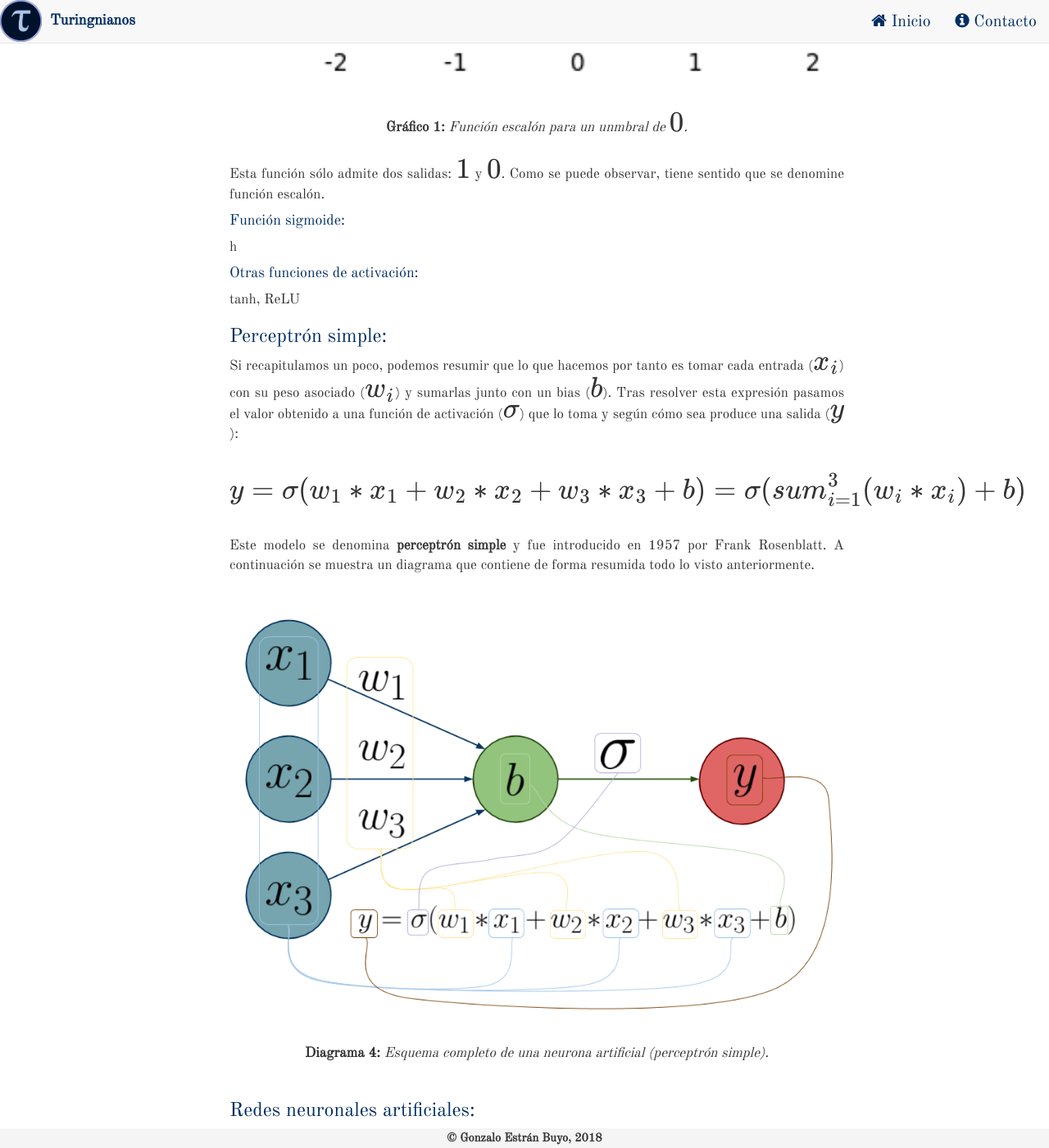
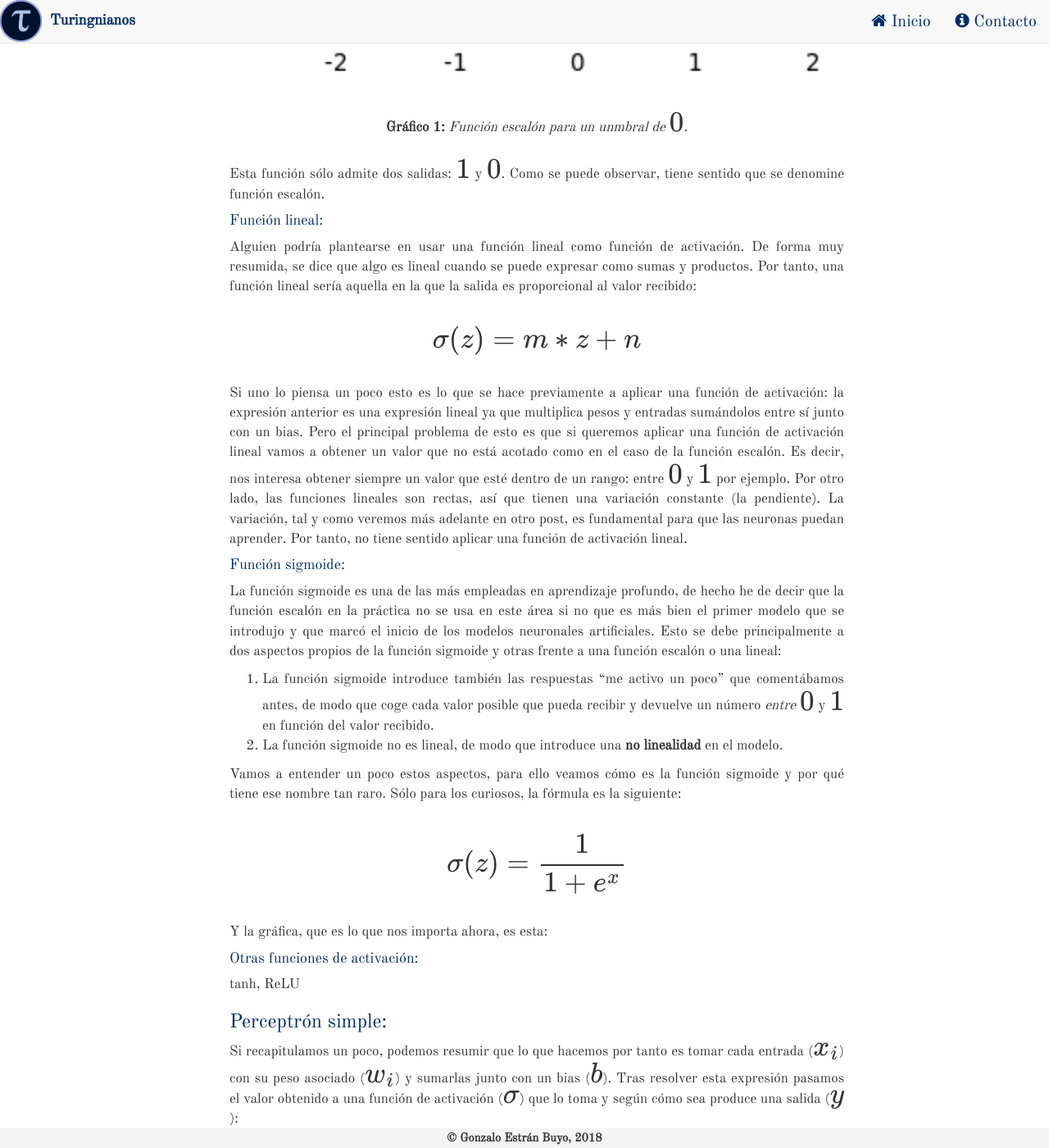
Before and after one commit to turingnianos/turingnianos.github.io, a Jekyll site: the page built from _posts/2018-01-14-deep-learning.md, in a window 1280 px wide and 1400 px high, scrolled down 8283 px. Shown: the whole window at 82% size. Built offline with Jekyll 4.4.1, drawn with Linux system fonts in a browser that asks for light colours; nearby versions of some CDN libraries; some web fonts are replaced; formulas are drawn with MathJax 3; comment, search, counter and statistics services are not loaded.

Commit message:
Update 2018-01-14-deep-learning.md

```diff
--- a/_posts/2018-01-14-deep-learning.md
+++ b/_posts/2018-01-14-deep-learning.md
@@ -163,9 +163,27 @@ Vamos a ver ya que estamos cómo es la función si se pinta (dando valores a $z$
 
 Esta función sólo admite dos salidas: $1$ y $0$. Como se puede observar, tiene sentido que se denomine función escalón.
 
+#### Función lineal:
+
+Alguien podría plantearse en usar una función lineal como función de activación. De forma muy resumida, se dice que algo es lineal cuando se puede expresar como sumas y productos. Por tanto, una función lineal sería aquella en la que la salida es proporcional al valor recibido:
+
+$$\sigma(z) = m * z + n$$
+
+Si uno lo piensa un poco esto es lo que se hace previamente a aplicar una función de activación: la expresión anterior es una expresión lineal ya que multiplica pesos y entradas sumándolos entre sí junto con un bias. Pero el principal problema de esto es que si queremos aplicar una función de activación lineal vamos a obtener un valor que no está acotado como en el caso de la función escalón. Es decir, nos interesa obtener siempre un valor que esté dentro de un rango: entre $0$ y $1$ por ejemplo. Por otro lado, las funciones lineales son rectas, así que tienen una variación constante (la pendiente). La variación, tal y como veremos más adelante en otro post, es fundamental para que las neuronas puedan aprender. Por tanto, no tiene sentido aplicar una función de activación lineal.
+
 #### Función sigmoide:
 
-h
+La función sigmoide es una de las más empleadas en aprendizaje profundo, de hecho he de decir que la función escalón en la práctica no se usa en este área si no que es más bien el primer modelo que se introdujo y que marcó el inicio de los modelos neuronales artificiales. Esto se debe principalmente a dos aspectos propios de la función sigmoide y otras frente a una función escalón o una lineal:
+1. La función sigmoide introduce también las respuestas "me activo un poco" que comentábamos antes, de modo que coge cada valor posible que pueda recibir y devuelve un número *entre* $0$ y $1$ en función del valor recibido.
+2. La función sigmoide no es lineal, de modo que introduce una **no linealidad** en el modelo.
+
+Vamos a entender un poco estos aspectos, para ello veamos cómo es la función sigmoide y por qué tiene ese nombre tan raro. Sólo para los curiosos, la fórmula es la siguiente:
+
+$$\sigma(z) = \frac{1}{1 + e^{x}}$$
+
+Y la gráfica, que es lo que nos importa ahora, es esta:
+
+
 
 #### Otras funciones de activación:
 
```
